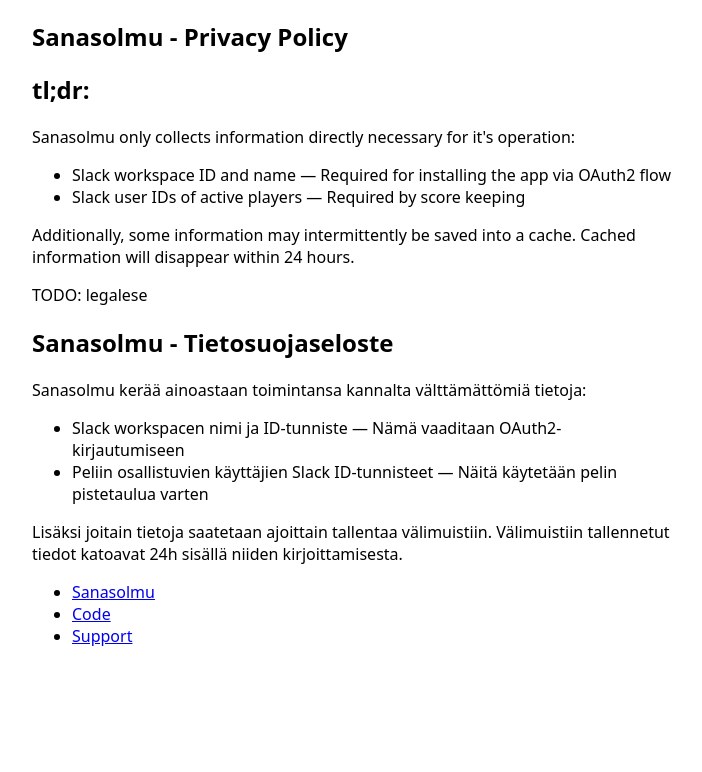
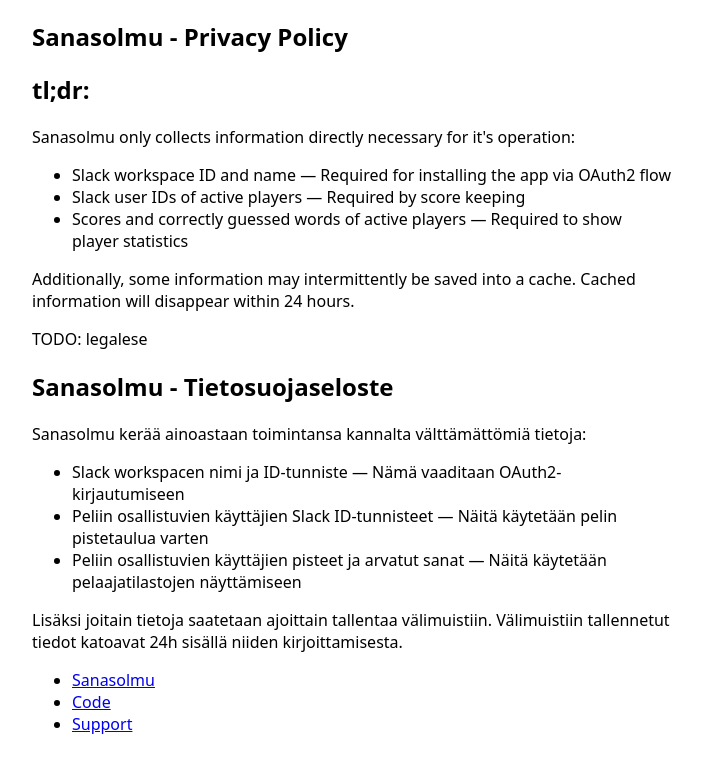
Before and after one commit to thykka/sanasolmu-serverless, a website: page static/privacy.html in a window 1280 px wide. Shown: the whole page, without its empty margins (288-990 px from the left). Drawn offline with Linux system fonts and the light colour scheme.

Commit message:
Update docs

```diff
--- a/static/privacy.html
+++ b/static/privacy.html
@@ -25,6 +25,10 @@
         <li>
           Slack user IDs of active players &mdash; Required by score keeping
         </li>
+        <li>
+          Scores and correctly guessed words of active players &mdash; Required
+          to show player statistics
+        </li>
       </ul>
       <p>
         Additionally, some information may intermittently be saved into a cache.
@@ -46,6 +50,10 @@
         <li>
           Peliin osallistuvien käyttäjien Slack ID-tunnisteet &mdash; Näitä
           käytetään pelin pistetaulua varten
+        </li>
+        <li>
+          Peliin osallistuvien käyttäjien pisteet ja arvatut sanat &mdash;
+          Näitä käytetään pelaajatilastojen näyttämiseen
         </li>
       </ul>
       <p>
```
Also changed, not shown: static/support.html (+7 -2 lines).
